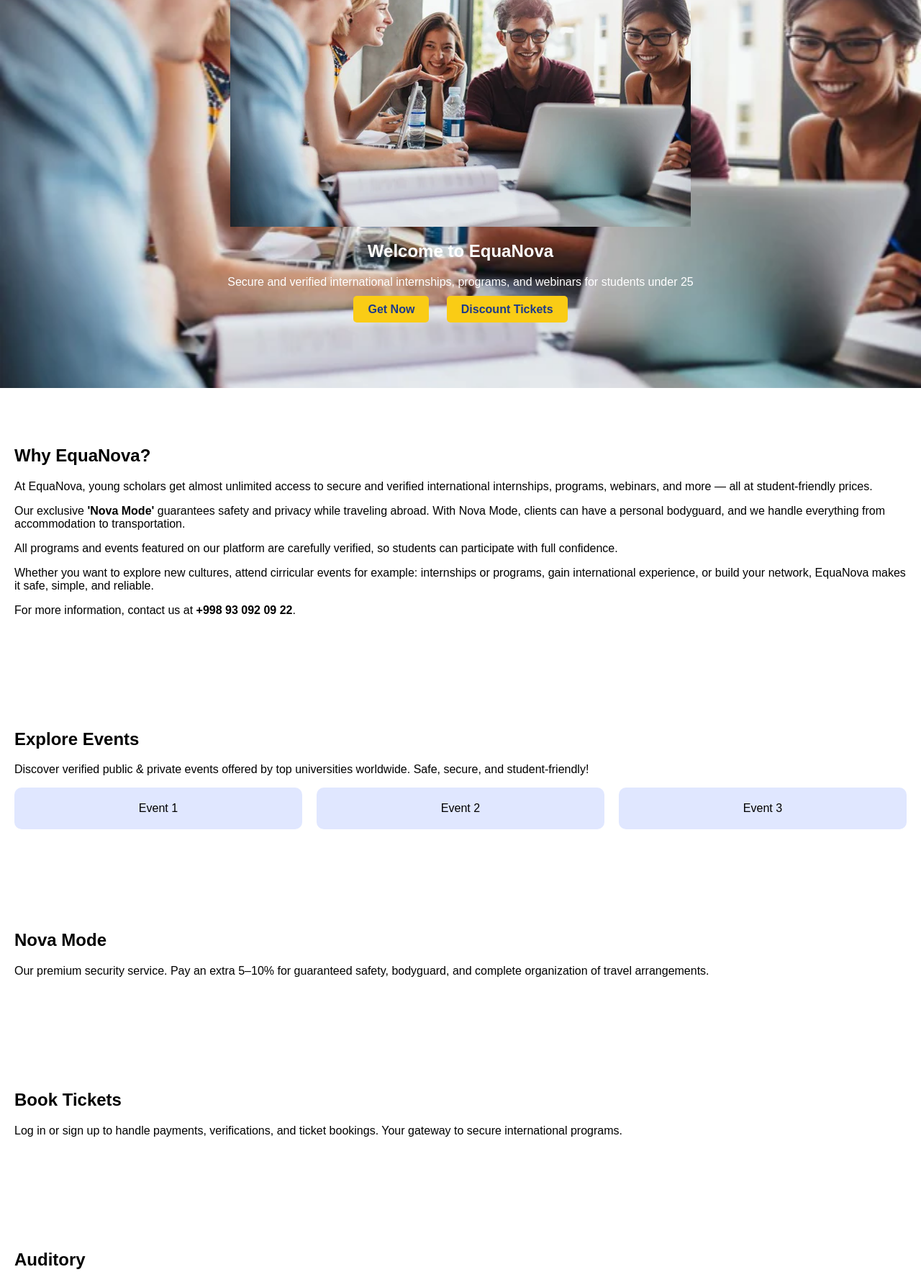
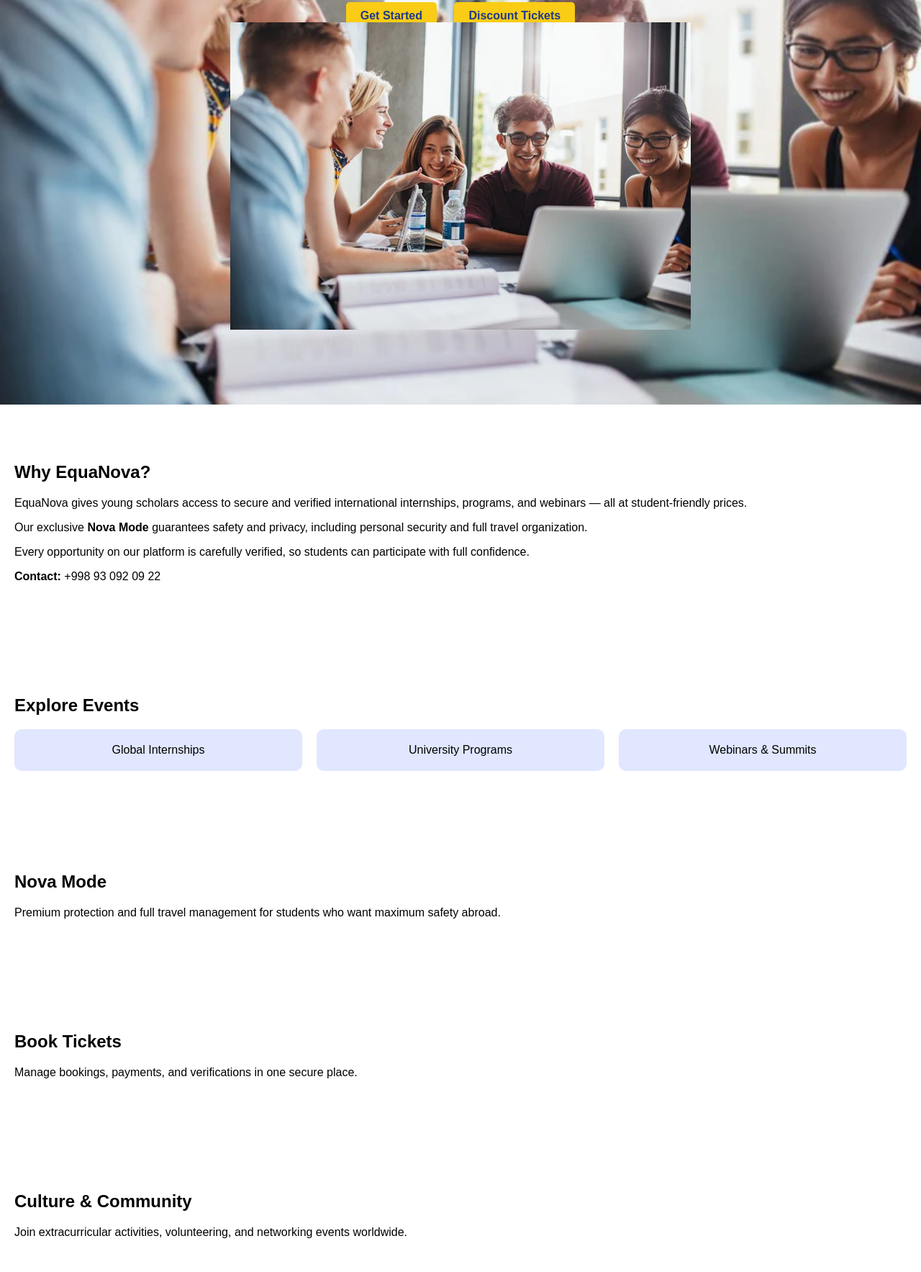
Before and after one commit to EquaNova-org/EquaNova, a plain HTML site: page index.html in a window 1280 px wide. Shown: the part 302-2069 px from the top of the page at 72% size. Drawn offline with Linux system fonts and the light colour scheme.

Commit message:
index.html

```diff
--- a/index.html
+++ b/index.html
@@ -4,77 +4,95 @@
     <meta charset="UTF-8">
     <meta name="viewport" content="width=device-width, initial-scale=1.0">
     <title>EquaNova - Student Travel & Internships</title>
-    <link rel="stylesheet" href="style.css"> <!-- Adjusted for GitHub Pages -->
+    <link rel="stylesheet" href="style.css">
 </head>
 <body>
+
     <!-- Navigation -->
     <nav>
         <div class="logo">EquaNova</div>
         <ul>
             <li><a href="#home">Home</a></li>
-            <li><a href="#explore">Explore Events</a></li>
+            <li><a href="#explore">Explore</a></li>
             <li><a href="#nova">Nova Mode</a></li>
-            <li><a href="#book">Book Tickets</a></li>
-            <li><a href="#auditory">Auditory</a></li>
+            <li><a href="#book">Tickets</a></li>
             <li><a href="#culture">Culture</a></li>
         </ul>
     </nav>
 
     <!-- Hero Section -->
     <section id="home" class="hero">
-        <!-- Added hero image -->
-        <img src="hero-placeholder.jpg" alt="EquaNova Hero Image" style="max-width:100%; height:auto; display:block; margin: 0 auto;">
-        <h1>Welcome to EquaNova</h1>
-        <p>Secure and verified international internships, programs, and webinars for students under 25</p>
+        <span class="new-year-badge">🎆 New Year Opportunities 2025</span>
+
+        <h1>Your Gateway to Safe International Opportunities</h1>
+        <p>
+            Verified internships, programs, and global events —
+            built exclusively for students under 25.
+        </p>
+
         <div class="hero-buttons">
-            <a href="#explore" class="btn">Get Now</a>
-            <a href="#book" class="btn">Discount Tickets</a>
+            <a href="#explore" class="btn primary-btn">Get Started</a>
+            <a href="#book" class="btn secondary-btn">Discount Tickets</a>
+        </div>
+
+        <img src="hero-placeholder.jpg"
+             alt="EquaNova international students"
+             class="hero-image">
+    </section>
+
+    <!-- Why EquaNova -->
+    <section class="why-equanova">
+        <h2>Why EquaNova?</h2>
+        <p>
+            EquaNova gives young scholars access to secure and verified
+            international internships, programs, and webinars —
+            all at student-friendly prices.
+        </p>
+        <p>
+            Our exclusive <strong>Nova Mode</strong> guarantees safety and privacy,
+            including personal security and full travel organization.
+        </p>
+        <p>
+            Every opportunity on our platform is carefully verified,
+            so students can participate with full confidence.
+        </p>
+        <p><strong>Contact:</strong> +998 93 092 09 22</p>
+    </section>
+
+    <!-- Explore -->
+    <section id="explore" class="explore">
+        <h2>Explore Events</h2>
+        <div class="cards">
+            <div class="card">Global Internships</div>
+            <div class="card">University Programs</div>
+            <div class="card">Webinars & Summits</div>
         </div>
     </section>
 
-    <!-- Why EquaNova Section -->
-    <section id="why" class="why-equanova">
-        <h2>Why EquaNova?</h2>
-        <p>At EquaNova, young scholars get almost unlimited access to secure and verified international internships, programs, webinars, and more — all at student-friendly prices.</p>
-        <p>Our exclusive <strong>'Nova Mode'</strong> guarantees safety and privacy while traveling abroad. With Nova Mode, clients can have a personal bodyguard, and we handle everything from accommodation to transportation.</p>
-        <p>All programs and events featured on our platform are carefully verified, so students can participate with full confidence.</p>
-        <p>Whether you want to explore new cultures, attend cirricular events for example: internships or programs, gain international experience, or build your network, EquaNova makes it safe, simple, and reliable.</p>
-        <p>For more information, contact us at <strong>+998 93 092 09 22</strong>.</p>
+    <!-- Nova Mode -->
+    <section id="nova" class="nova">
+        <h2>Nova Mode</h2>
+        <p>
+            Premium protection and full travel management for students
+            who want maximum safety abroad.
+        </p>
     </section>
 
-    <!-- Explore Events Section -->
-    <section id="explore">
-        <h2>Explore Events</h2>
-        <p>Discover verified public & private events offered by top universities worldwide. Safe, secure, and student-friendly!</p>
-        <div class="cards">
-            <div class="card">Event 1</div>
-            <div class="card">Event 2</div>
-            <div class="card">Event 3</div>
-        </div>
+    <!-- Book -->
+    <section id="book" class="book">
+        <h2>Book Tickets</h2>
+        <p>
+            Manage bookings, payments, and verifications in one secure place.
+        </p>
     </section>
 
-    <!-- Nova Mode Section -->
-    <section id="nova">
-        <h2>Nova Mode</h2>
-        <p>Our premium security service. Pay an extra 5–10% for guaranteed safety, bodyguard, and complete organization of travel arrangements.</p>
-    </section>
-
-    <!-- Book Tickets Section -->
-    <section id="book">
-        <h2>Book Tickets</h2>
-        <p>Log in or sign up to handle payments, verifications, and ticket bookings. Your gateway to secure international programs.</p>
-    </section>
-
-    <!-- Auditory Section -->
-    <section id="auditory">
-        <h2>Auditory</h2>
-        <p>Right now about 10 million international students are choosing EquaNova to conduct and base their studies overseas.</p>
-    </section>
-
-    <!-- Culture Section -->
-    <section id="culture">
-        <h2>Culture</h2>
-        <p>Join extracurricular activities, volunteer programs, networking events, and more once local clubs are available.</p>
+    <!-- Culture -->
+    <section id="culture" class="culture">
+        <h2>Culture & Community</h2>
+        <p>
+            Join extracurricular activities, volunteering, and networking
+            events worldwide.
+        </p>
     </section>
 
 </body>
```
